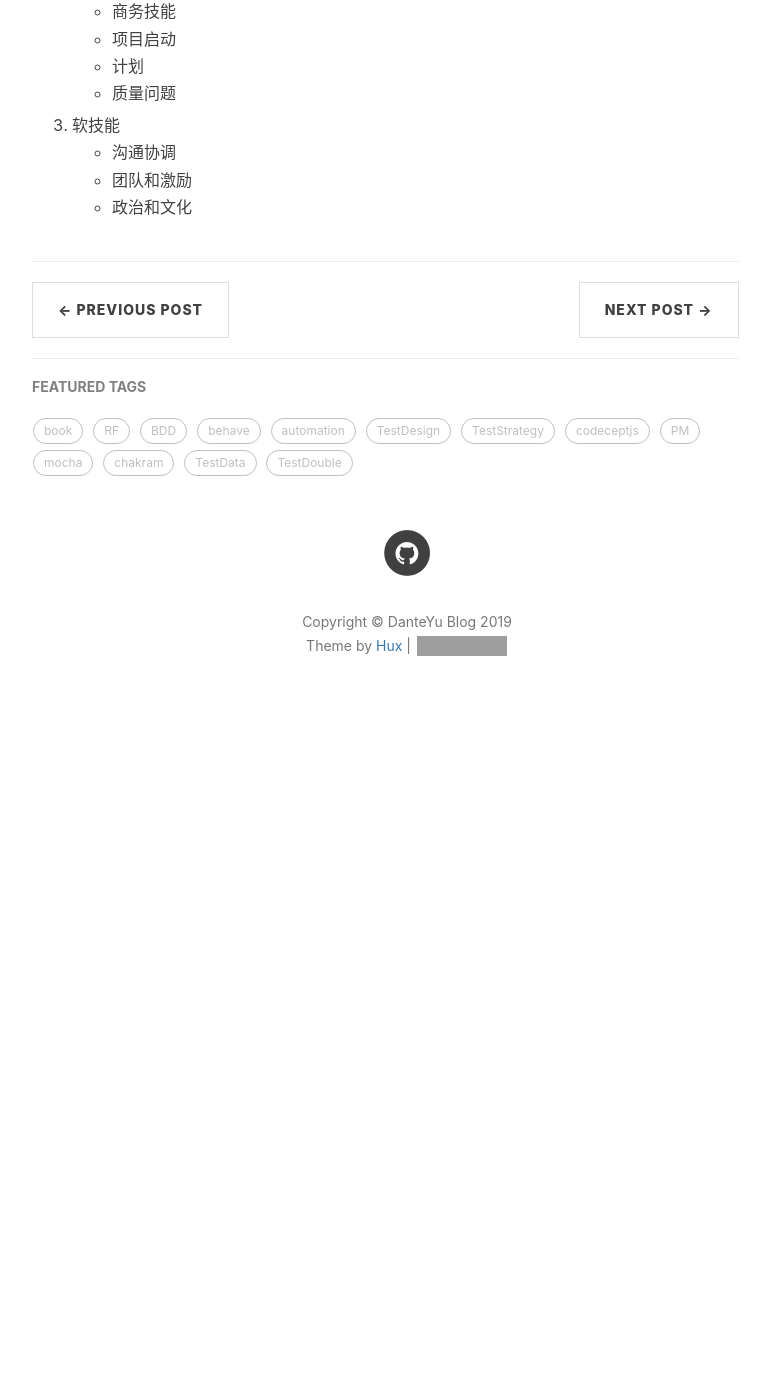
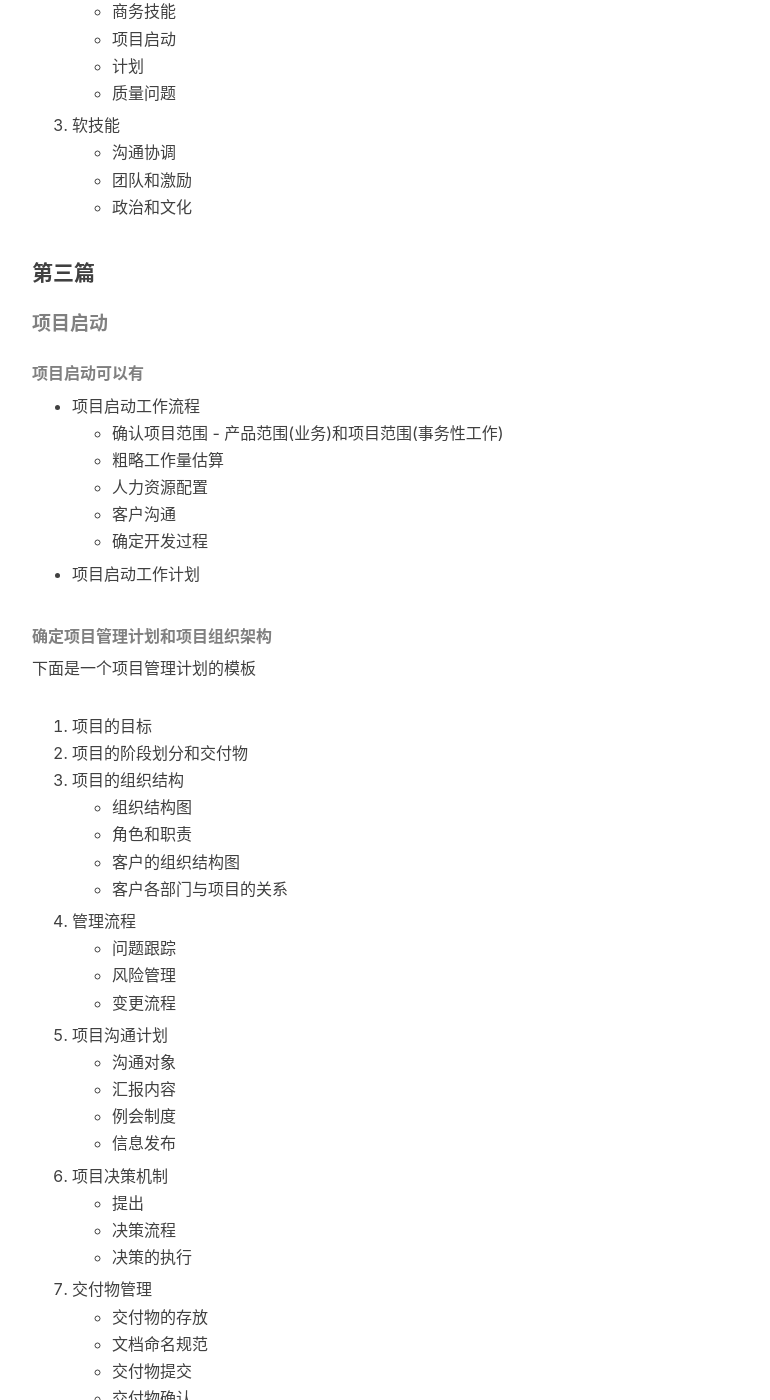
Before and after one commit to DanteYu/DanteYu.github.io, a Jekyll site: the page built from _posts/2018-12-23-ITPMreading1.markdown, in a window 1280 px wide and 1400 px high, scrolled down 1582 px. Shown: the whole window, without its empty margins (233-1003 px from the left). Built offline with Jekyll 4.4.1, drawn with Linux system fonts in a browser that asks for light colours; nearby versions of some CDN libraries; comment, search, counter and statistics services are not loaded; before the commit the page ends 2332 px from its top, so only the background shows below that; some of the changed text lies outside the part shown; grey boxes are pictures that could not be loaded.

Commit message:
update ITPM reading

```diff
--- a/_posts/2018-12-23-ITPMreading1.markdown
+++ b/_posts/2018-12-23-ITPMreading1.markdown
@@ -52,3 +52,51 @@ tags:
 * 沟通协调
 * 团队和激励
 * 政治和文化
+
+#### 第三篇
+
+##### 项目启动
+
+###### 项目启动可以有
+* 项目启动工作流程
+  * 确认项目范围 - 产品范围(业务)和项目范围(事务性工作)
+  * 粗略工作量估算
+  * 人力资源配置
+  * 客户沟通
+  * 确定开发过程
+* 项目启动工作计划
+
+###### 确定项目管理计划和项目组织架构
+下面是一个项目管理计划的模板
+1. 项目的目标
+2. 项目的阶段划分和交付物
+3. 项目的组织结构
+* 组织结构图
+* 角色和职责
+* 客户的组织结构图
+* 客户各部门与项目的关系
+4. 管理流程
+* 问题跟踪
+* 风险管理
+* 变更流程
+5. 项目沟通计划
+* 沟通对象
+* 汇报内容
+* 例会制度
+* 信息发布
+6. 项目决策机制
+* 提出
+* 决策流程
+* 决策的执行
+7. 交付物管理
+* 交付物的存放
+* 文档命名规范
+* 交付物提交
+* 交付物确认
+
+##### 第四章
+
+###### 目标和范围
+1. 要有重要的文档 - 范围说明书
+
+###### 风险管理
```
